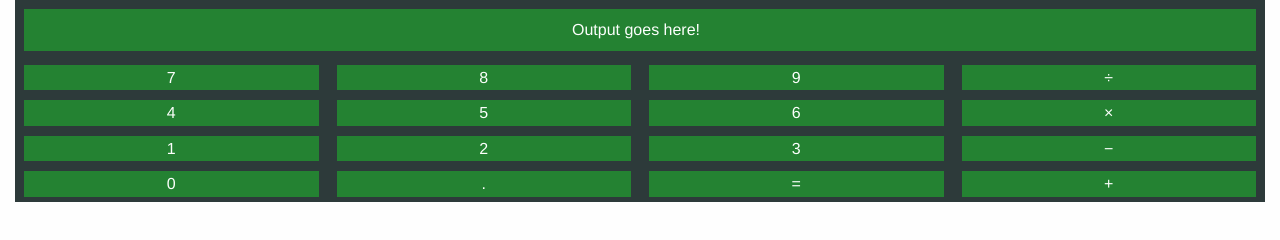
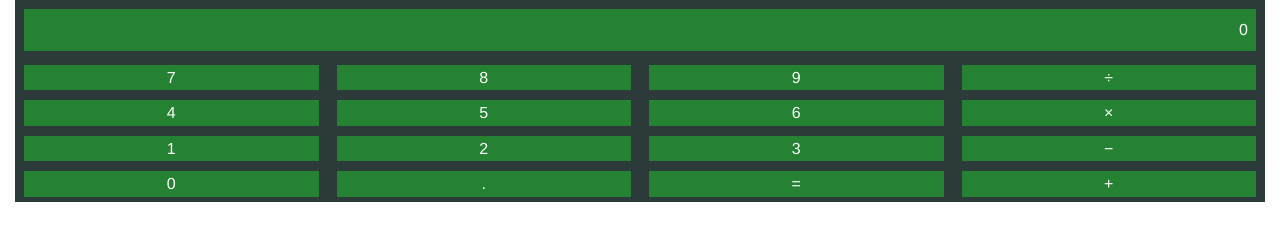
Before and after one commit to jma26/Daily-UI, a plain HTML site: page 4-Calculator/index.html in a window 1280 px wide. Drawn offline with Linux system fonts and the light colour scheme.

Commit message:
4-Calculator: Add text-align utility class to #display

```diff
--- a/4-Calculator/index.html
+++ b/4-Calculator/index.html
@@ -12,9 +12,9 @@
   </head>
   <body>
     <div class="grid-container fluid">
-      <div class="grid-x text-center">
+      <div class="grid-x">
         <div class="small-12 cell output-display">
-          <p id="display"> Output goes here! </p>
+          <p id="display" class="text-right"> 0 </p>
         </div>
       </div>
       <div class="grid-x text-center">
```
